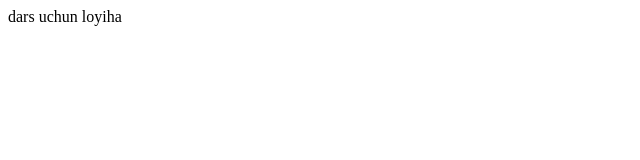
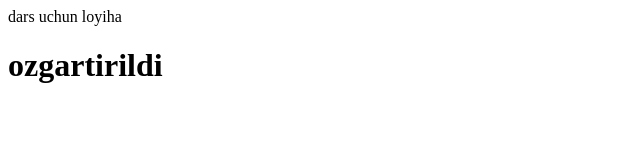
Before and after one commit to Noproblem7/dars-uhun, a plain HTML site: page index.html in a window 1280 px wide. Shown: the whole page, without its empty margins (0-640 px from the left). Drawn offline with Linux system fonts and the light colour scheme.

Commit message:
ozgartirdik

```diff
--- a/index.html
+++ b/index.html
@@ -7,5 +7,6 @@
 </head>
 <body>
     <h>dars uchun loyiha</h>
+    <h1>ozgartirildi</h1>
 </body>
 </html>
```
